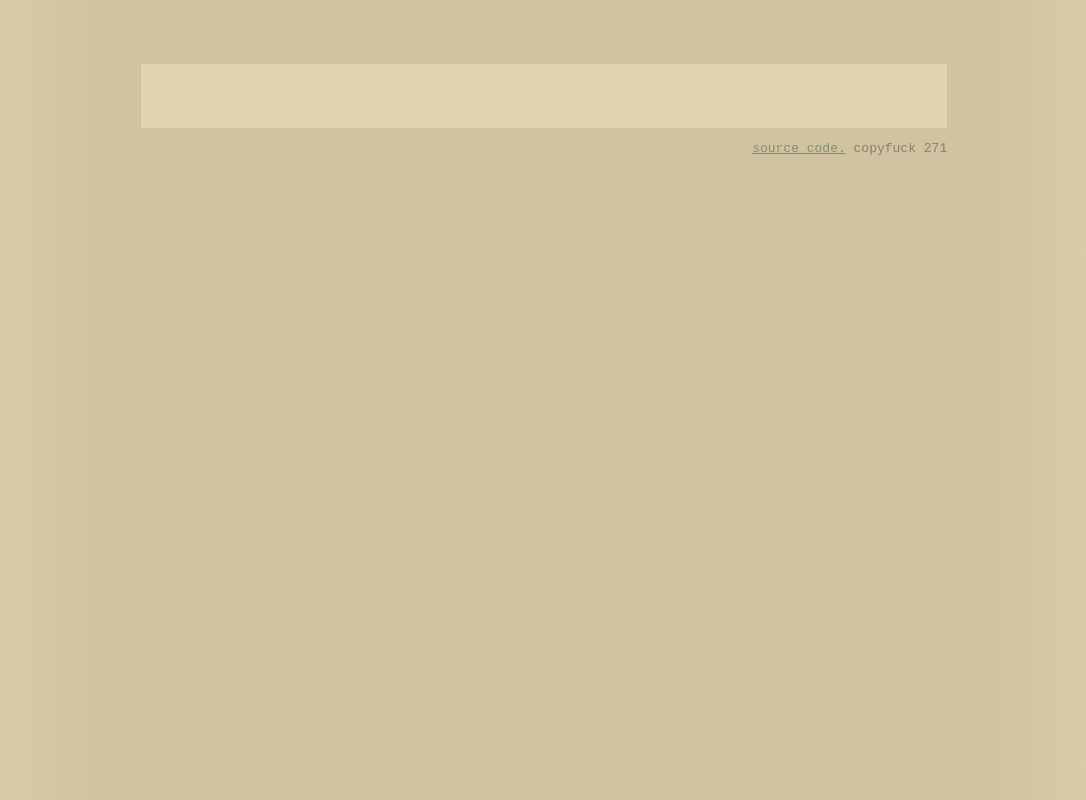
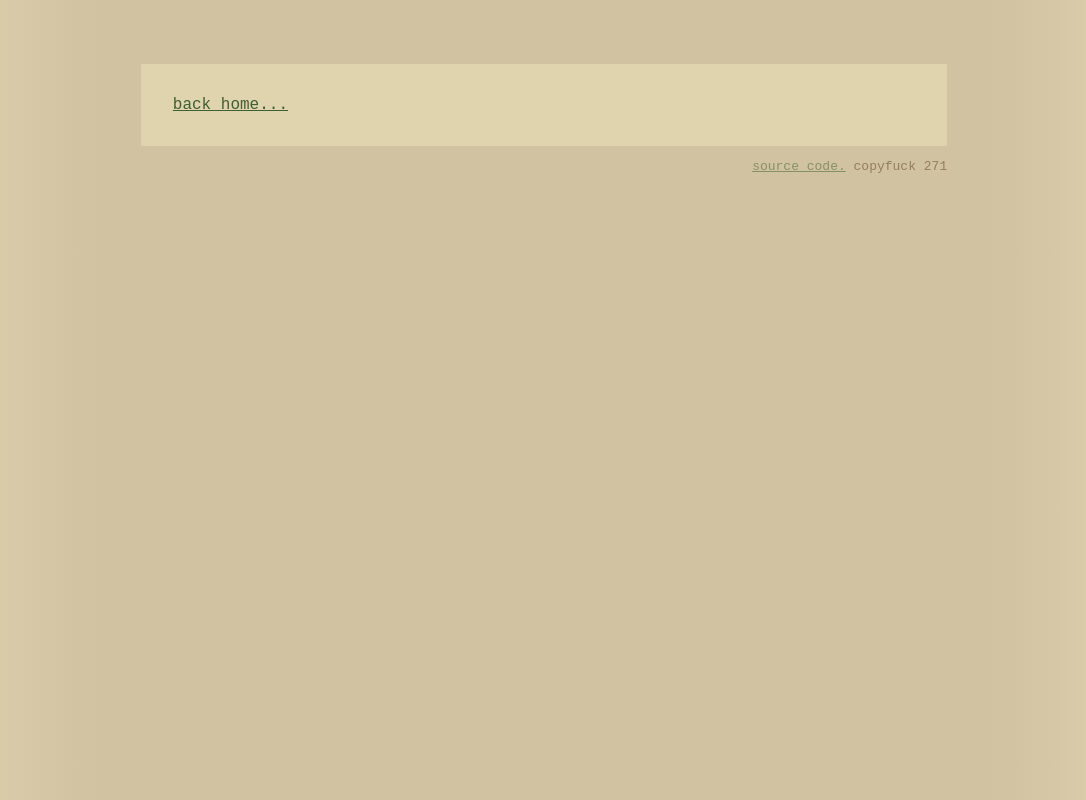
Before and after one commit to finchhes/system, a plain HTML site: page blog.html in a window 1280 px wide. Shown: the whole page, without its empty margins (96-1182 px from the left). Drawn offline with Linux system fonts and the light colour scheme.

Commit message:
add backlink

```diff
--- a/blog.html
+++ b/blog.html
@@ -17,6 +17,7 @@
 	</head>
     <body>
         <main>
+            <a href="https://louvres.surge.sh">back home...</a>
             <div id="bh-posts"></div>
         </main>
         <footer>
```
